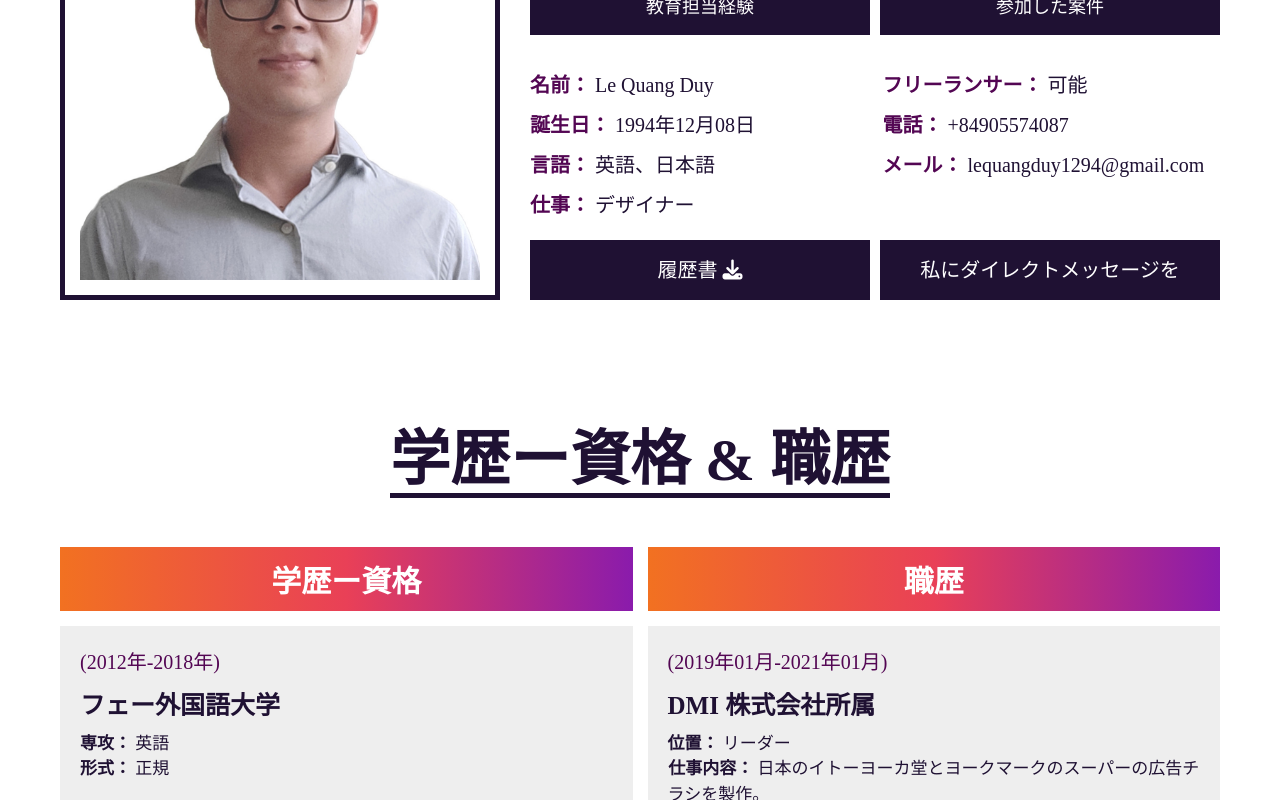
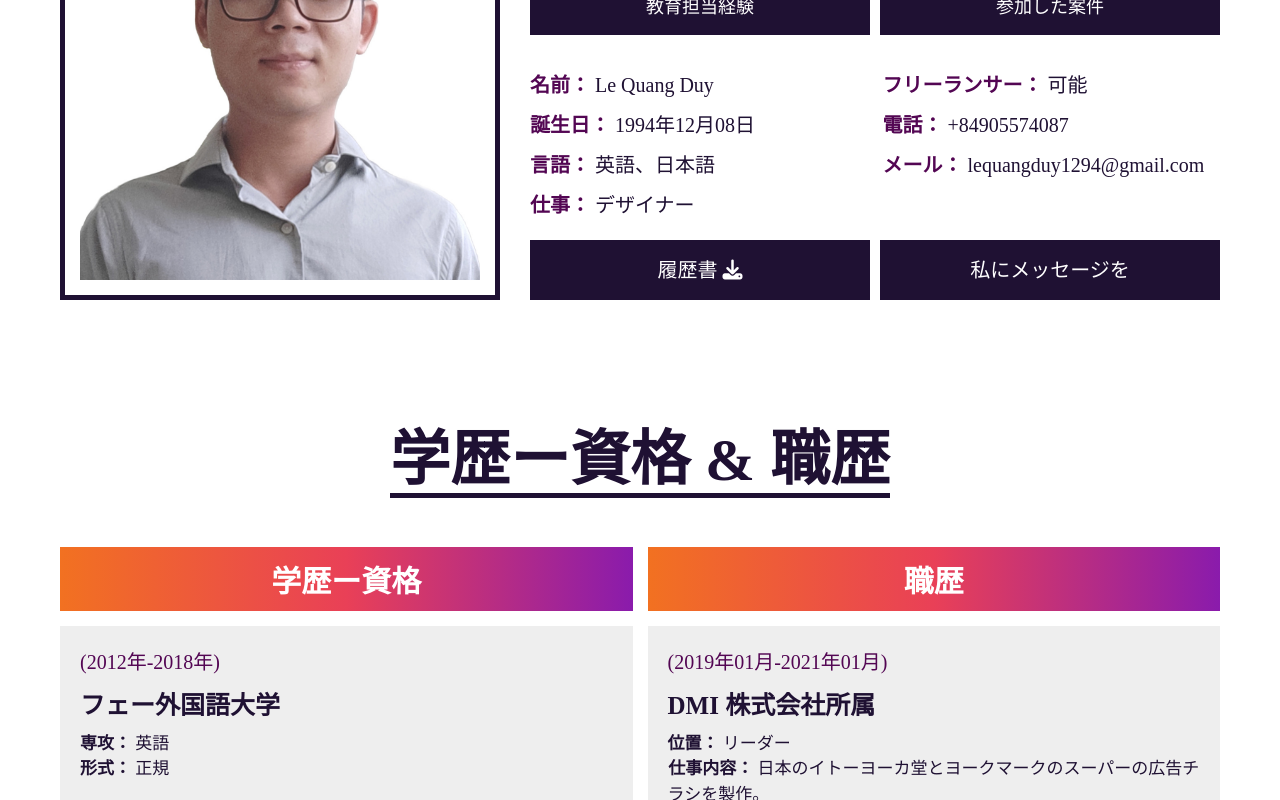
Before and after one commit to duyle1294/Duy-portfolio, a plain HTML site: page index.html in a window 1280 px wide. Shown: the part 1010-1810 px from the top of the page. Drawn offline with Linux system fonts and the light colour scheme.

Commit message:
Update index.html

```diff
--- a/index.html
+++ b/index.html
@@ -112,7 +112,7 @@
 
                 <div class="cv_dowload">
                     <a href="" class="btn">履歴書 <i class="fa-solid fa-download"></i></a>
-                    <a href="" class="btn">私にダイレクトメッセージを</a>
+                    <a href="" class="btn">私にメッセージを</a>
                 </div>
             </div>
 
```
